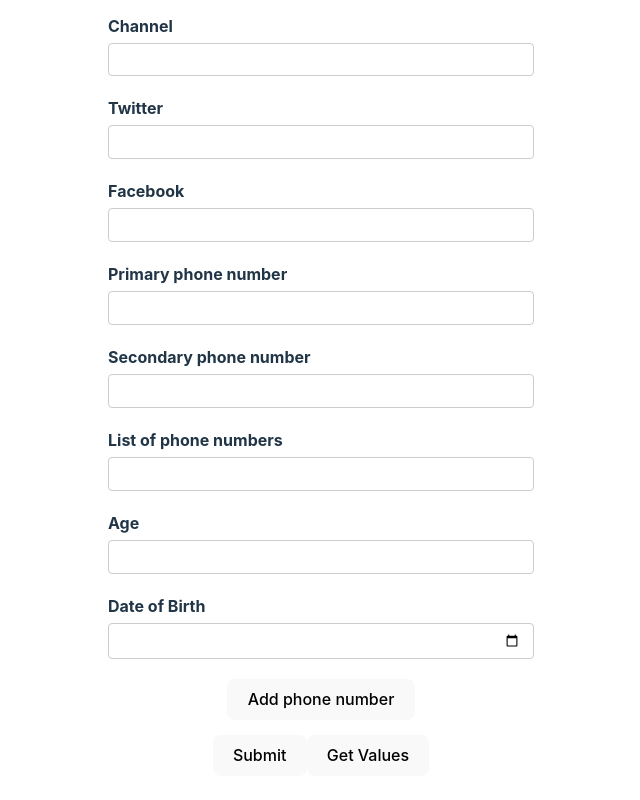
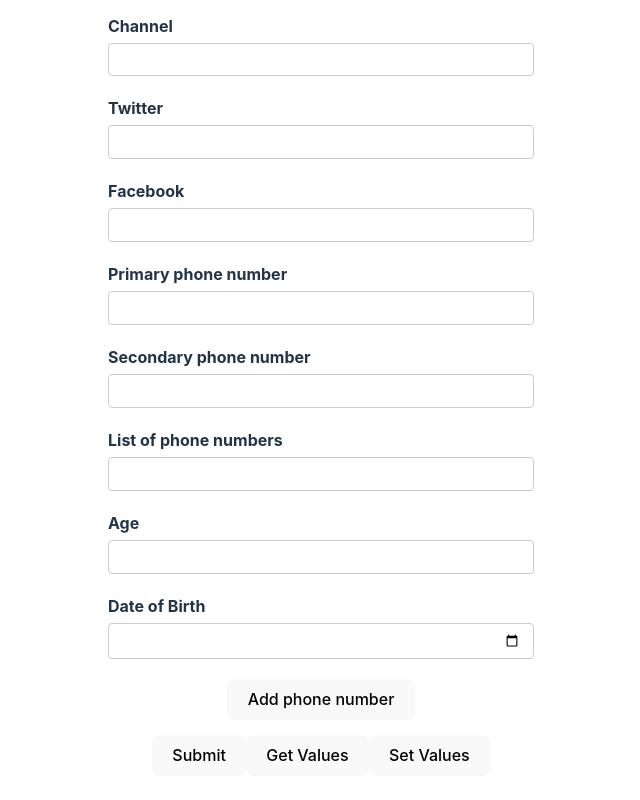
Before and after one commit to amandeep90s/react-hook-form-tutorial, a React (Vite) app: page / in a window 1280 px wide. Shown: the part 260-1060 px from the top of the page, without its empty margins (319-959 px from the left). Built offline with nearby package versions, Linux system fonts and the light colour scheme.

Commit message:
feat: Set field values

```diff
--- a/src/components/YoutubeForm.tsx
+++ b/src/components/YoutubeForm.tsx
@@ -36,7 +36,15 @@
       dob: new Date(),
     },
   });
-  const { register, control, handleSubmit, formState, watch, getValues } = form;
+  const {
+    register,
+    control,
+    handleSubmit,
+    formState,
+    watch,
+    getValues,
+    setValue,
+  } = form;
   const { errors } = formState;
 
   const { append, fields, remove } = useFieldArray({
@@ -60,6 +68,14 @@
     console.log(getValues());
     console.log(getValues('username'));
     console.log(getValues(['social', 'phNumbers']));
+  };
+
+  const handleSetValue = () => {
+    setValue('username', '', {
+      shouldValidate: true,
+      shouldDirty: true,
+      shouldTouch: true,
+    });
   };
 
   return (
@@ -246,6 +262,9 @@
         <button type='button' onClick={handleGetValues}>
           Get Values
         </button>
+        <button type='button' onClick={handleSetValue}>
+          Set Values
+        </button>
       </form>
       <DevTool control={control} />
     </div>
```
